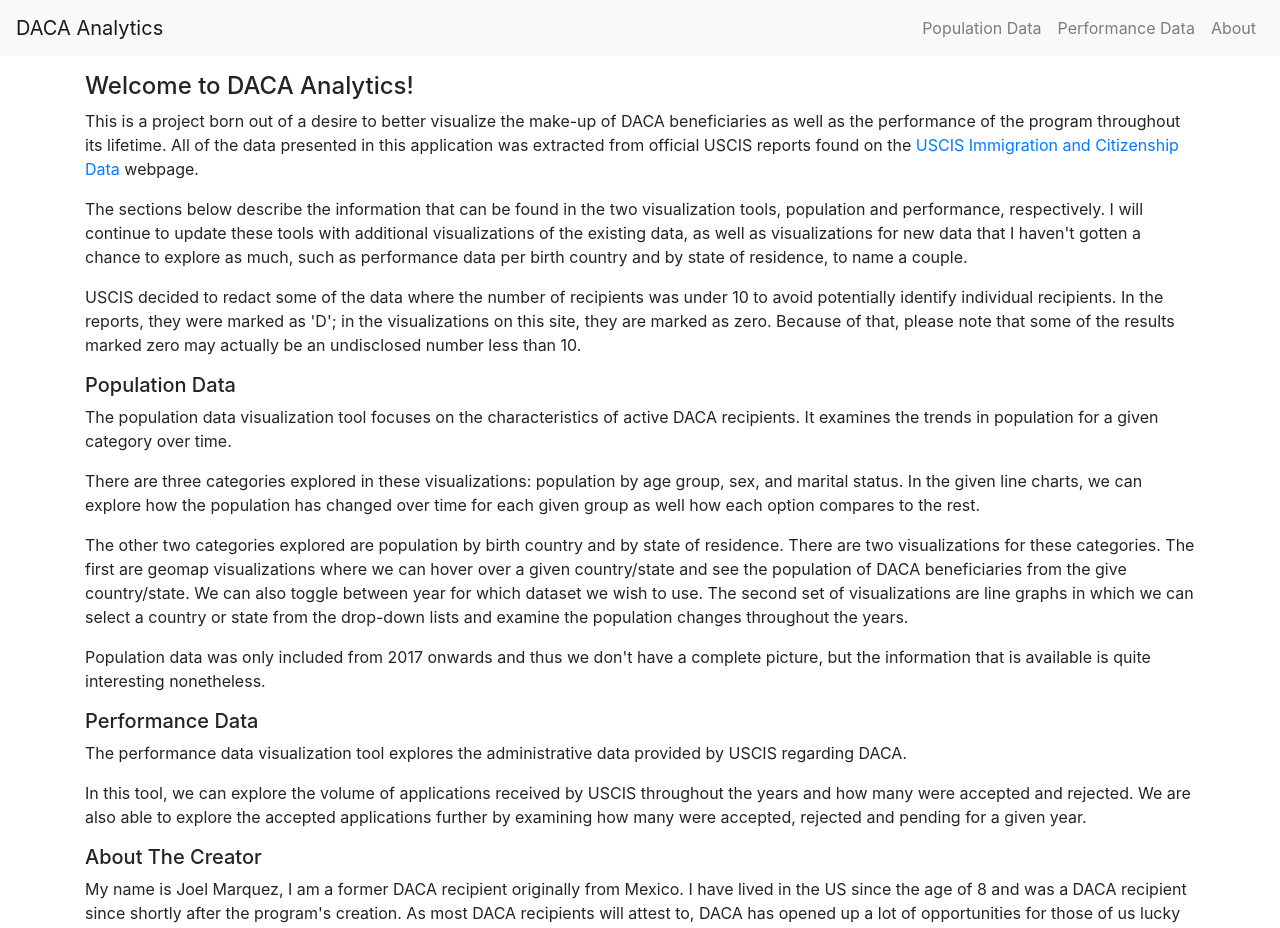
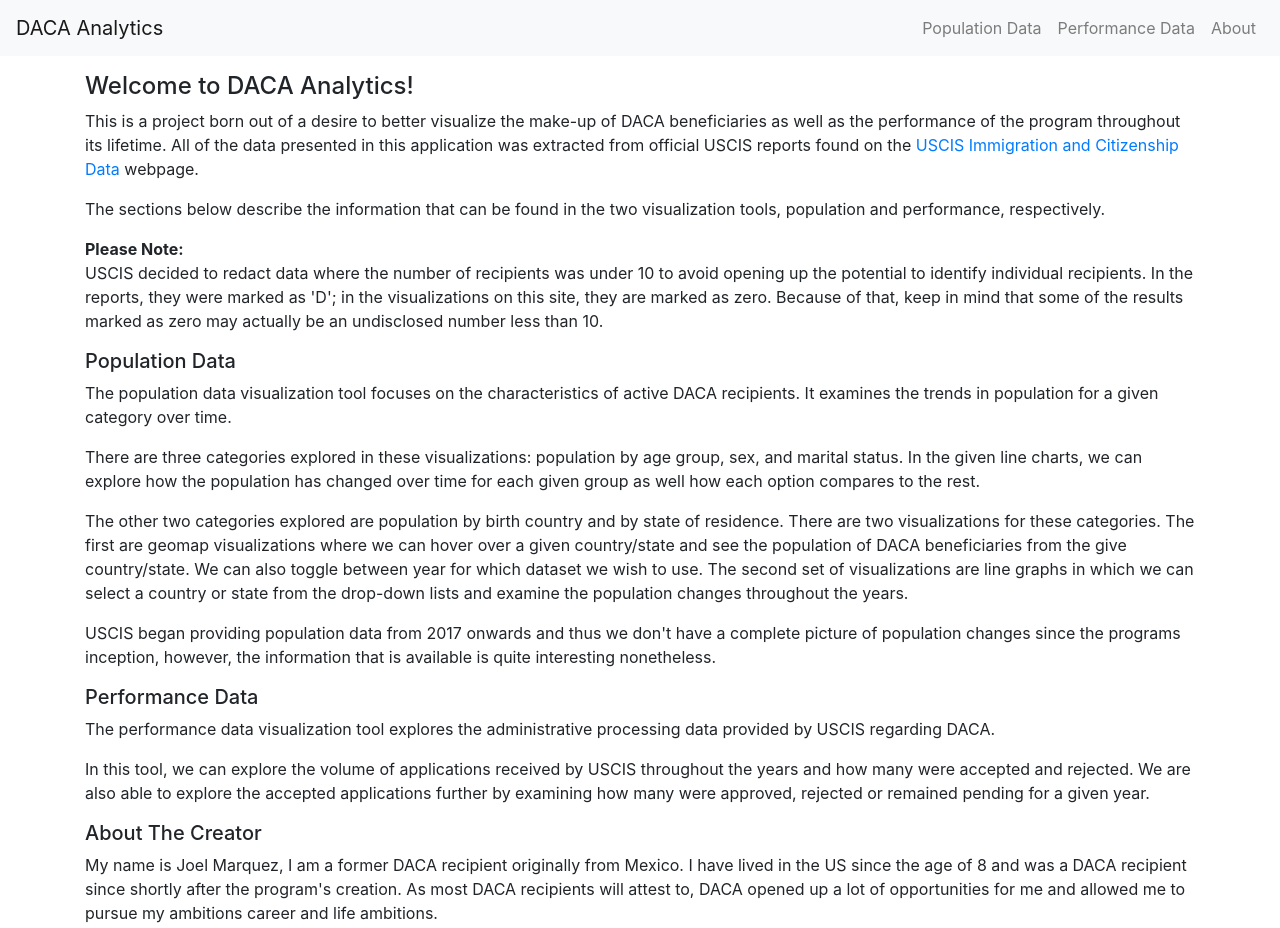
Before and after one commit to joelhmarquez/dacaanalytics, a React (Create React App) app in the folder daclient/: page /#/about in a window 1280 px wide. Shown: the top 928 px of the page. Built offline with nearby package versions, Linux system fonts and the light colour scheme.

Commit message:
updating about me" clear

```diff
--- a/daclient/src/components/common/About.js
+++ b/daclient/src/components/common/About.js
@@ -11,12 +11,11 @@ function About()
                     </p>
                     <p>
                         The sections below describe the information that can be found in the two visualization tools, population and performance, respectively.
-                        I will continue to update these tools with additional visualizations of the existing data, as well as visualizations for new data that I haven't gotten a chance to explore as much, such as performance data per birth country and by state of residence, to name a couple.
                     </p>
-                    <p>
-                        USCIS decided to redact some of the data where the number of recipients was under 10 to avoid potentially identify individual recipients.
+                    <b>Please Note:</b>
+                    <p> USCIS decided to redact data where the number of recipients was under 10 to avoid opening up the potential to identify individual recipients.
                         In the reports, they were marked as 'D'; in the visualizations on this site, they are marked as zero.
-                        Because of that, please note that some of the results marked zero may actually be an undisclosed number less than 10.
+                        Because of that, keep in mind that some of the results marked as zero may actually be an undisclosed number less than 10.
                     </p>
 
                     <h5>Population Data</h5>
@@ -35,25 +34,25 @@ function About()
                         We can also toggle between year for which dataset we wish to use.
                         The second set of visualizations are line graphs in which we can select a country or state from the drop-down lists and examine the population changes throughout the years.
                     </p>
-                    <p>Population data was only included from 2017 onwards and thus we don't have a complete picture, but the information that is available is quite interesting nonetheless.</p>
+                    <p>USCIS began providing population data from 2017 onwards and thus we don't have a complete picture of population changes since the programs inception, however, the information that is available is quite interesting nonetheless.</p>
 
                     <h5>Performance Data</h5>
-                    <p>The performance data visualization tool explores the administrative data provided by USCIS regarding DACA.</p>
+                    <p>The performance data visualization tool explores the administrative processing data provided by USCIS regarding DACA.</p>
                     <p>
                         In this tool, we can explore the volume of applications received by USCIS throughout the years and how many were accepted and rejected.
-                        We are also able to explore the accepted applications further by examining how many were accepted, rejected and pending for a given year.
+                        We are also able to explore the accepted applications further by examining how many were approved, rejected or remained pending for a given year.
                     </p>
 
                     <h5>About The Creator</h5>
                     <p>
                         My name is Joel Marquez, I am a former DACA recipient originally from Mexico. I have lived in the US since the age of 8 and was a DACA recipient since shortly after the program's creation.
-                        As most DACA recipients will attest to, DACA has opened up a lot of opportunities for those of us lucky enough to qualify.
+                        As most DACA recipients will attest to, DACA opened up a lot of opportunities for me and allowed me to pursue my ambitions career and life ambitions.
+                    <p>
                     </p>
-                    <p>
-                        For me, the work authorization and deferred action helped me find a way through college where I graduated in the spring of 2018 with a computer science degree.
+                        The work authorization and deferred action it provided helped me find a way through college where I graduated in the spring of 2018 with a degree in computer science.
                         It also allowed me to enter the workforce as a professional following my graduation. I joined Microsoft as a software engineer out of college and have been there since.
                         I get to contribute alongside an amazing team of engineers to building the calling and meeting services that power Microsoft Teams and Skype.
-                        It is truly a dream job and I am grateful to work on something that positively improves the lives of the millions of daily users.
+                        It is truly a dream job and I am grateful to work on something that positively improves the lives of the many millions of daily users.
                     </p>
                     <p>
                         Besides playing a big role in my career, Microsoft also played a big role in my immigration story. Shortly after joining the company in 2018, we began an employment-based permanent residency sponsorship process
```
Also changed, not shown: 1 other file (tests, documents, lock files or other folders).
